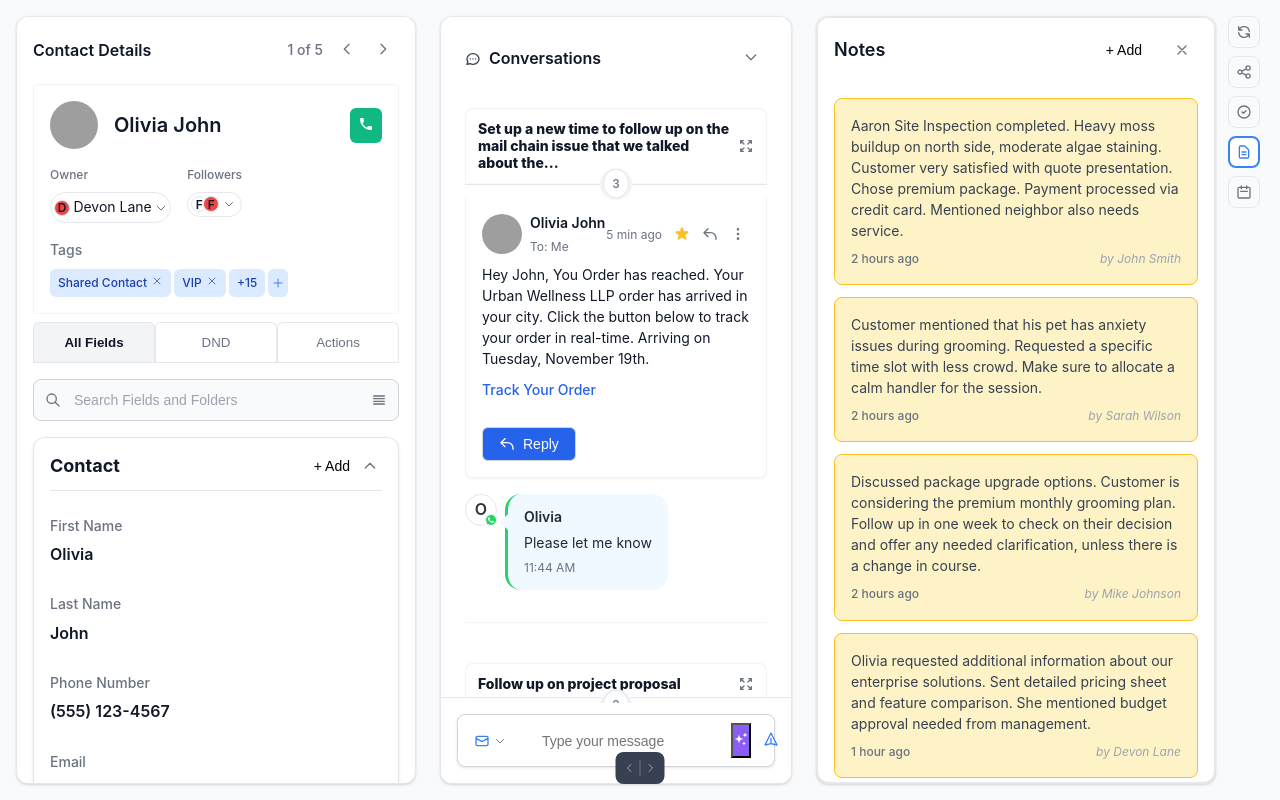
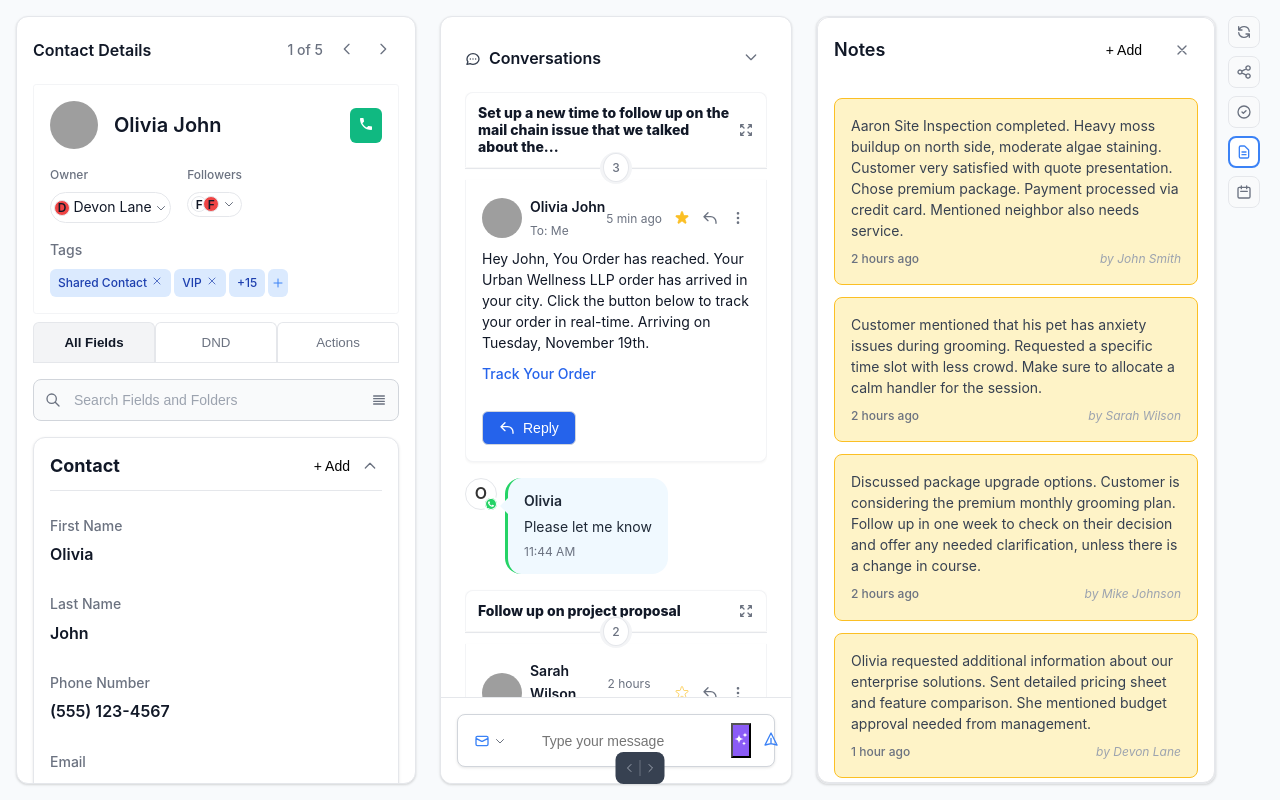
Before and after one commit to Ace0611/crm-contact-page, a React (Vite) app: page / in a window 1280 px wide. Built offline with nearby package versions, Linux system fonts and the light colour scheme; grey boxes are pictures that could not be loaded.

Commit message:
styling improvement in conversations panel

```diff
--- a/src/styles/main.css
+++ b/src/styles/main.css
@@ -1147,9 +1147,6 @@ p {
 .conversation-thread {
   background: white;
   border-radius: 0;
-  padding: 1rem 0;
-  margin-bottom: 1rem;
-  border-bottom: 1px solid #e5e7eb;
 }
 
 .thread-header {
@@ -1975,12 +1972,6 @@ p {
   margin-bottom: 1rem;
 }
 
-.conversation-thread {
-  margin-bottom: 1.5rem;
-  padding-bottom: 1rem;
-  border-bottom: 1px solid #f3f4f6;
-}
-
 .conversation-thread:last-child {
   border-bottom: none;
 }
```
